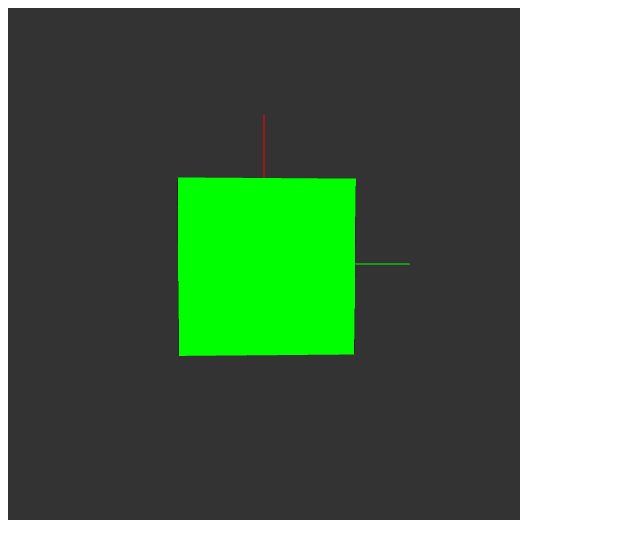
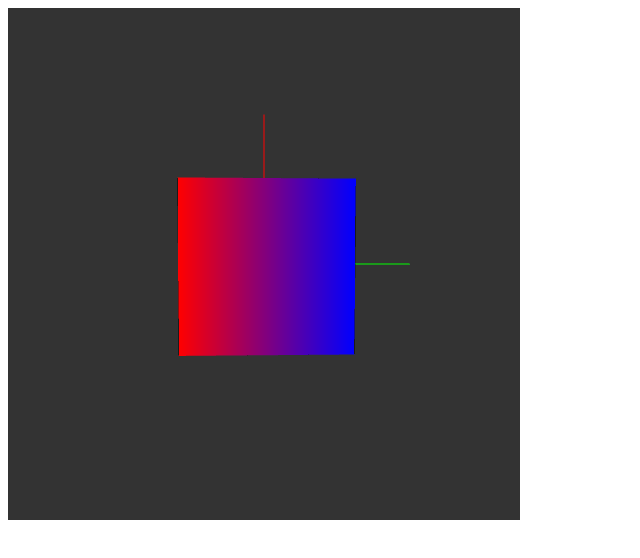
Before and after one commit to mariofoint/CS-375-Graphics, a plain HTML site: page Assignment-3/cubeTest.html in a window 1280 px wide. Shown: the whole page, without its empty margins (0-640 px from the left). Drawn offline with Linux system fonts and the light colour scheme.

Commit message:
implemented IndexedCube

```diff
--- a/Assignment-3/IndexedCube.js
+++ b/Assignment-3/IndexedCube.js
@@ -7,11 +7,104 @@
 
 class IndexedCube {
     constructor(gl, vertexShader, fragmentShader) {
+        vertexShader = `
+            in vec4 aPosition;
+            in vec4 aColor;
 
-        // let program = new ShaderProgram(gl, this, vertexShader, fragmentShader);
+            uniform mat4 P;
+            uniform mat4 MV;
+
+            out vec4 vColor;
+
+            void main() {
+                gl_Position = P * MV * aPosition;
+                vColor = aColor;
+            }
+        `;
+        fragmentShader ||= `
+        in vec4 vColor;
+        out vec4 fColor;
+
+        void main() {
+            const vec4 backColor = vec4(0,0,0,1);
+            fColor = gl_FrontFacing ? vColor : backColor;
+            //fColor = vColor;
+        }
+        `;
+
+        let program = new ShaderProgram(gl, this, vertexShader, fragmentShader);
+
+        const positions = new Float32Array([
+            -0.5, -0.5, -0.5,
+             0.5, -0.5, -0.5,
+            -0.5, -0.5,  0.5,
+             0.5, -0.5,  0.5,
+            -0.5,  0.5, -0.5,
+             0.5,  0.5, -0.5,
+            -0.5,  0.5,  0.5,
+             0.5,  0.5,  0.5
+        ]);
+
+        const colors = new Float32Array([
+            1.0, 0.0, 0.0, 1.0,   1.0, 0.0, 0.0, 1.0,
+
+            0.0, 1.0, 0.0, 1.0,   0.0, 1.0, 0.0, 1.0,
+
+            0.0, 0.0, 1.0, 1.0,   0.0, 0.0, 1.0, 1.0,
+
+            1.0, 1.0, 0.0, 1.0,   1.0, 1.0, 0.0, 1.0,
+
+            0.0, 1.0, 1.0, 1.0,   0.0, 1.0, 1.0, 1.0,
+
+            1.0, 0.0, 1.0, 1.0,   1.0, 0.0, 1.0, 1.0
+        ]);
+        const indices = new Uint8Array([
+            //z
+            2,  3,  7,
+            2,  7,  6,
+
+            //-z
+            0,  4,  5,
+            0,  5,  1,
+
+            //-x
+            0,  2,  6,
+            0,  6,  4,
+
+            //x
+            1,  5,  7,
+            1,  7,  3,
+
+            //y
+            4,  6,  7,
+            4,  7,  5,
+
+            //-y
+            0,  1,  3,
+            0,  3,  2
+        ]);
+
+        this.P = mat4();
+        this.MV = mat4();
+
+        this.indices = new Indices(gl, indices);
+
+        let aPosition = new Attribute(gl, program, "aPosition", positions, 3, gl.FLOAT);
+        let aColor = new Attribute(gl, program, "aColor", colors, 4, gl.FLOAT);
+
 
         this.draw = () => {
-            // program.use();
+            //this.MV = translate(-0.5, -0.5, -0.5);
+            program.use();
+            aPosition.enable();
+            aColor.enable();
+
+            this.indices.enable();
+            gl.drawElements(gl.TRIANGLES, this.indices.count, this.indices.type, 0);
+            this.indices.disable();
+
+            aPosition.disable();
+            aColor.disable();
         };
     }
 };
--- a/Assignment-3/cubeTest.html
+++ b/Assignment-3/cubeTest.html
@@ -17,8 +17,8 @@
             gl.clearColor(0.2, 0.2, 0.2, 1.0);
             gl.enable(gl.DEPTH_TEST);
 
-            let cube = new BasicCube(gl);
-            // let cube = new IndexedCube(gl);
+            //let cube = new BasicCube(gl);
+            let cube = new IndexedCube(gl);
             // let cube = new ExperimentalCube(gl);
             let axes = new Axes(gl);
             let ms = new MatrixStack;
```
